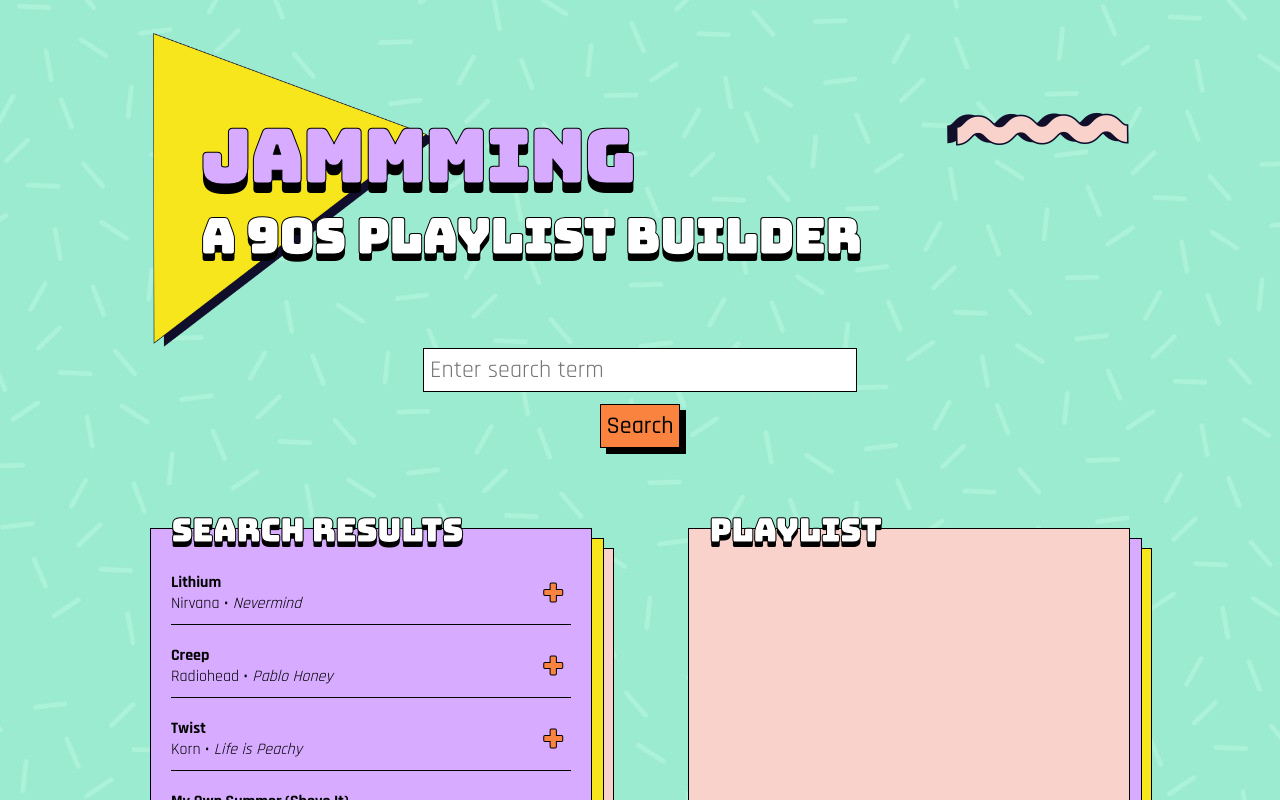
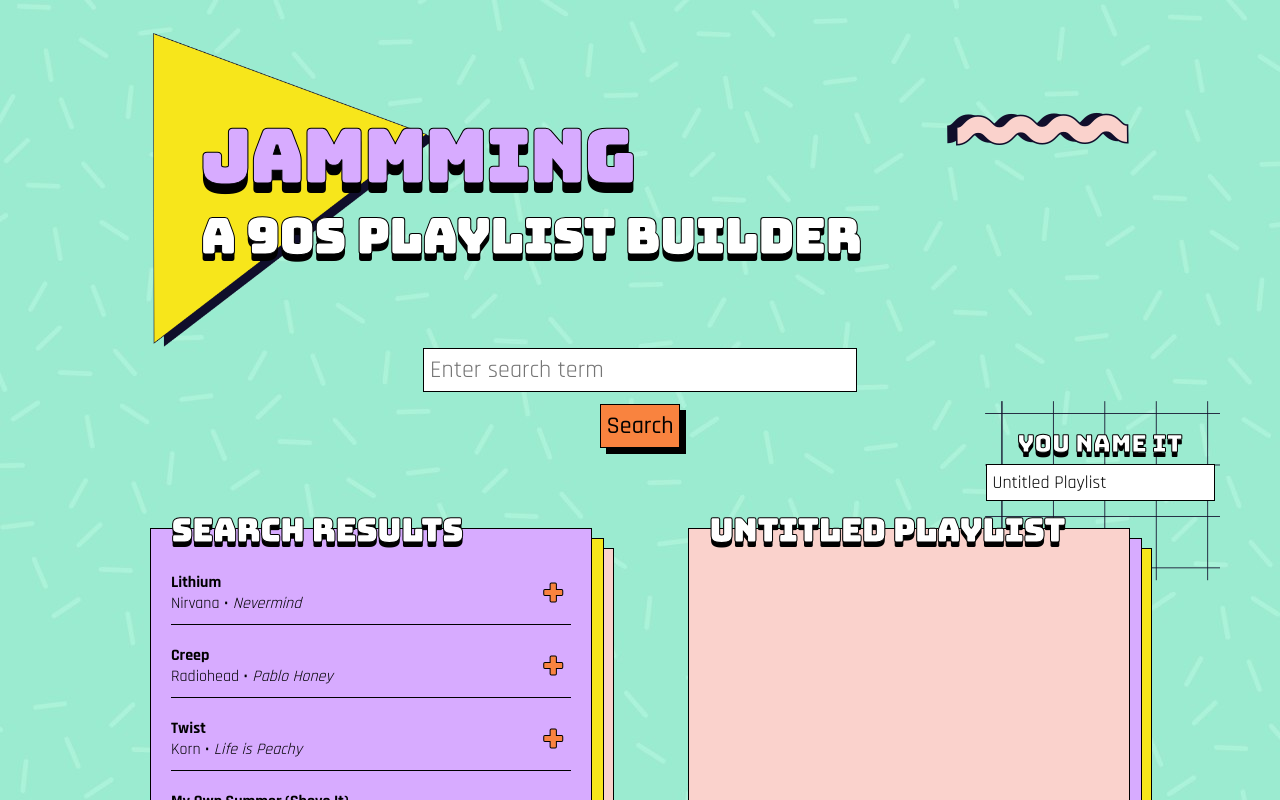
Before and after one commit to mediacrisis/jammming, a React (Create React App) app: page / in a window 1280 px wide. Shown: the top 800 px of the page. Built offline with nearby package versions, Linux system fonts and the light colour scheme.

Commit message:
Add playlist rename feature, clean up public folder.

```diff
--- a/public/index.html
+++ b/public/index.html
@@ -7,36 +7,13 @@
 	<meta name="theme-color" content="#000000" />
 	<meta
 	name="description"
-      content="Web site created using create-react-app"
+	content="Create a 90s Spotify playlist!"
 	/>
-    <!--
-      manifest.json provides metadata used when your web app is installed on a
-      user's mobile device or desktop. See https://developers.google.com/web/fundamentals/web-app-manifest/
-    -->
 	<link rel="manifest" href="%PUBLIC_URL%/manifest.json" />
-    <!--
-      Notice the use of %PUBLIC_URL% in the tags above.
-      It will be replaced with the URL of the `public` folder during the build.
-      Only files inside the `public` folder can be referenced from the HTML.
-
-      Unlike "/favicon.ico" or "favicon.ico", "%PUBLIC_URL%/favicon.ico" will
-      work correctly both with client-side routing and a non-root public URL.
-      Learn how to configure a non-root public URL by running `npm run build`.
-    -->
 	<title>Jammming</title>
 </head>
 <body>
 	<noscript>You need to enable JavaScript to run this app.</noscript>
 	<div id="root"></div>
-    <!--
-      This HTML file is a template.
-      If you open it directly in the browser, you will see an empty page.
-
-      You can add webfonts, meta tags, or analytics to this file.
-      The build step will place the bundled scripts into the <body> tag.
-
-      To begin the development, run `npm start` or `yarn start`.
-      To create a production bundle, use `npm run build` or `yarn build`.
-    -->
 </body>
 </html>
--- a/src/components/Playlist/Playlist.js
+++ b/src/components/Playlist/Playlist.js
@@ -1,15 +1,28 @@
-import React from 'react';
+import React,{ useCallback } from 'react';
 import Tracklist from '../Tracklist/Tracklist';
 import styles from './Playlist.module.css';
 
 const Playlist = (props) => {
+	const handleRename = useCallback(
+		(e) => {
+			props.onRename(e.target.value);
+		},
+		[props]
+	);
+
 	return (
-		<div className={styles.playlistContainer}>
-			<div className={styles.playlist}>
-				<h3>Playlist</h3>
-				<Tracklist trackData={props.trackData} btnType="remove" btnClick={props.btnClick} />
+			<div className={styles.playlistContainer}>
+			<div className={styles.rename}>
+				<form>
+				<label htmlFor="rename">You Name It</label>
+					<input type="text" id="rename" name="rename" value={props.listName} onChange={handleRename} />
+				</form>
 			</div>
-		</div>
+				<div className={styles.playlist}>
+					<h3>{props.listName}</h3>
+					<Tracklist trackData={props.trackData} btnType="remove" btnClick={props.btnClick} />
+				</div>
+			</div>
 	);
 }
 
--- a/src/components/Playlist/Playlist.module.css
+++ b/src/components/Playlist/Playlist.module.css
@@ -11,8 +11,8 @@
 	content: " ";
 	display: block;
 	position: absolute;
-	top: 10px;
-	left: 10px;
+		top: 10px;
+		left: 10px;
 	z-index: 2;
 	height: 100%;
 	width: 100%;
@@ -29,6 +29,41 @@
 	z-index: 1;
 	height: 100%;
 	width: 100%;
+}
+
+.rename {
+	background-image: url(gridsm.png);
+	background-repeat: no-repeat;
+	padding-top: 30px;
+	position: absolute;
+		top: -130px;
+		right: -90px;
+	height: 190px;
+	width: 240px;
+	text-align: center;
+}
+
+.rename input {
+	border: 1px solid black;
+	display: block;
+	font-family: 'Rajdhani', sans-serif;
+	font-size: 18px;
+	margin: 0 auto;
+	padding: 6px;
+}
+
+.rename input:focus {
+	outline-width: 0;
+}
+
+.rename label {
+	-webkit-text-stroke: 1px black;
+	color: white;
+	display: block;
+	font-family: 'Bungee', sans-serif;
+	font-size: 24px;
+	margin-bottom: 5px;
+	text-shadow: 0 5px 0 black;
 }
 
 .playlist {
--- a/src/components/Tracklist/Tracklist.js
+++ b/src/components/Tracklist/Tracklist.js
@@ -10,6 +10,7 @@ const Tracklist = (props) => {
 			btnType={props.btnType}
 			btnClick={props.btnClick}
 			track={track}
+			key={track.id}
 			/>
 			)) : ''}
 		</div>
--- a/src/containers/App.js
+++ b/src/containers/App.js
@@ -11,6 +11,7 @@ function App() {
 	// eslint-disable-next-line
 	const [searchResults, setSearchResults] = useState(testData.tracks);
 	const [playlist, setPlaylist] = useState([]);
+	const [playlistName, setPlaylistName] = useState('Untitled Playlist');
 
 	const handleAddTrack = useCallback(
 		(track) => {
@@ -31,13 +32,20 @@ function App() {
 		[]
 	);
 
+	const handleRename = useCallback(
+		(name) => {
+			setPlaylistName(name);
+		},
+		[]
+	);
+
 	return (
 	<div className={styles.app}>
 		<Header />
 		<SearchBar />
 		<div className={styles.listContainer}>
 			<SearchResults btnClick={handleAddTrack} trackData={searchResults} />
-			<Playlist btnClick={handleRemoveTrack} trackData={playlist} />
+			<Playlist btnClick={handleRemoveTrack} trackData={playlist} listName={playlistName} onRename={handleRename} />
 		</div>
 		<Footer />
 	</div>
```
Also changed, not shown: public/manifest.json, src/components/Playlist/gridsm.png (added), src/components/SearchResults/gridlg.png (added). Lines whose indentation alone changed are shown as unchanged.
